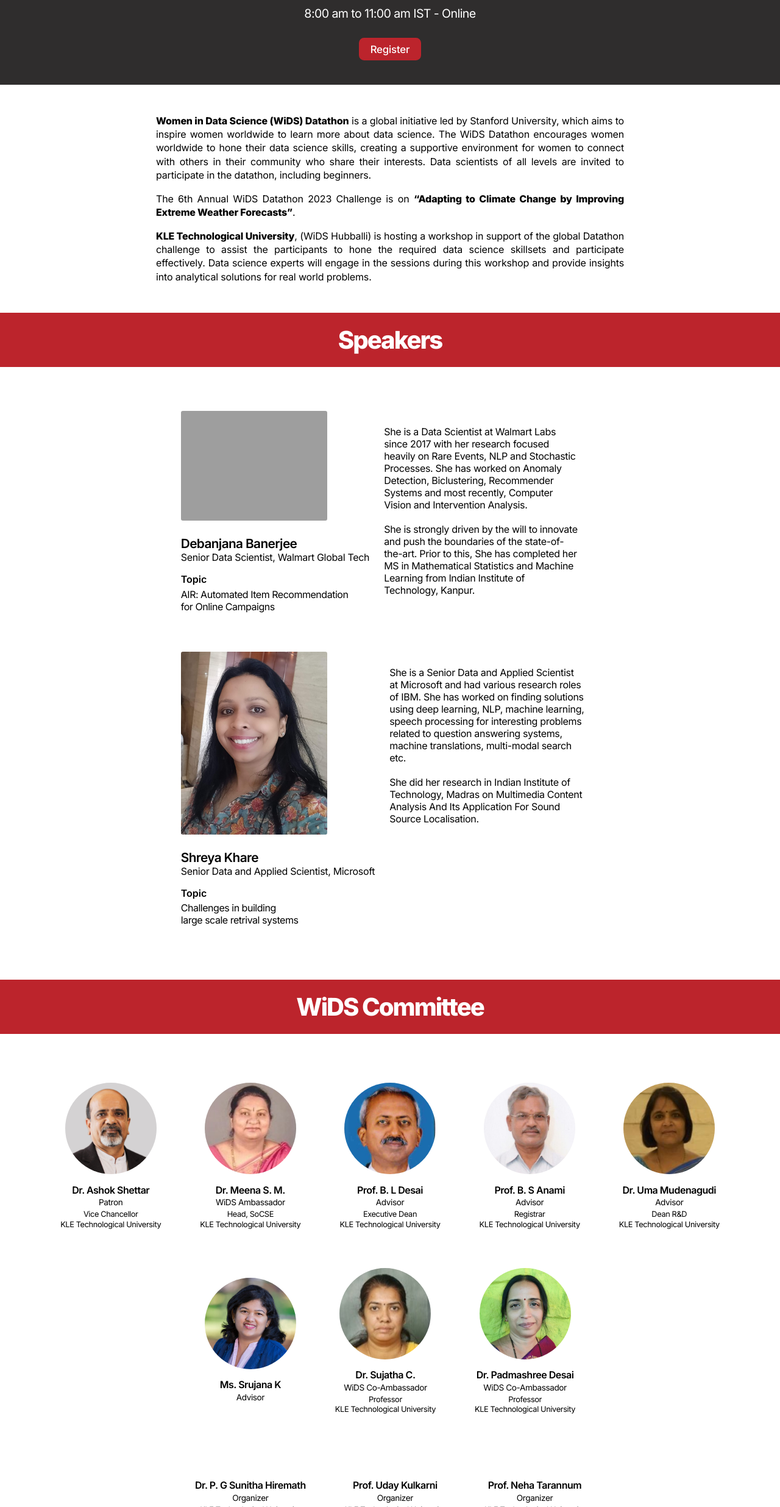
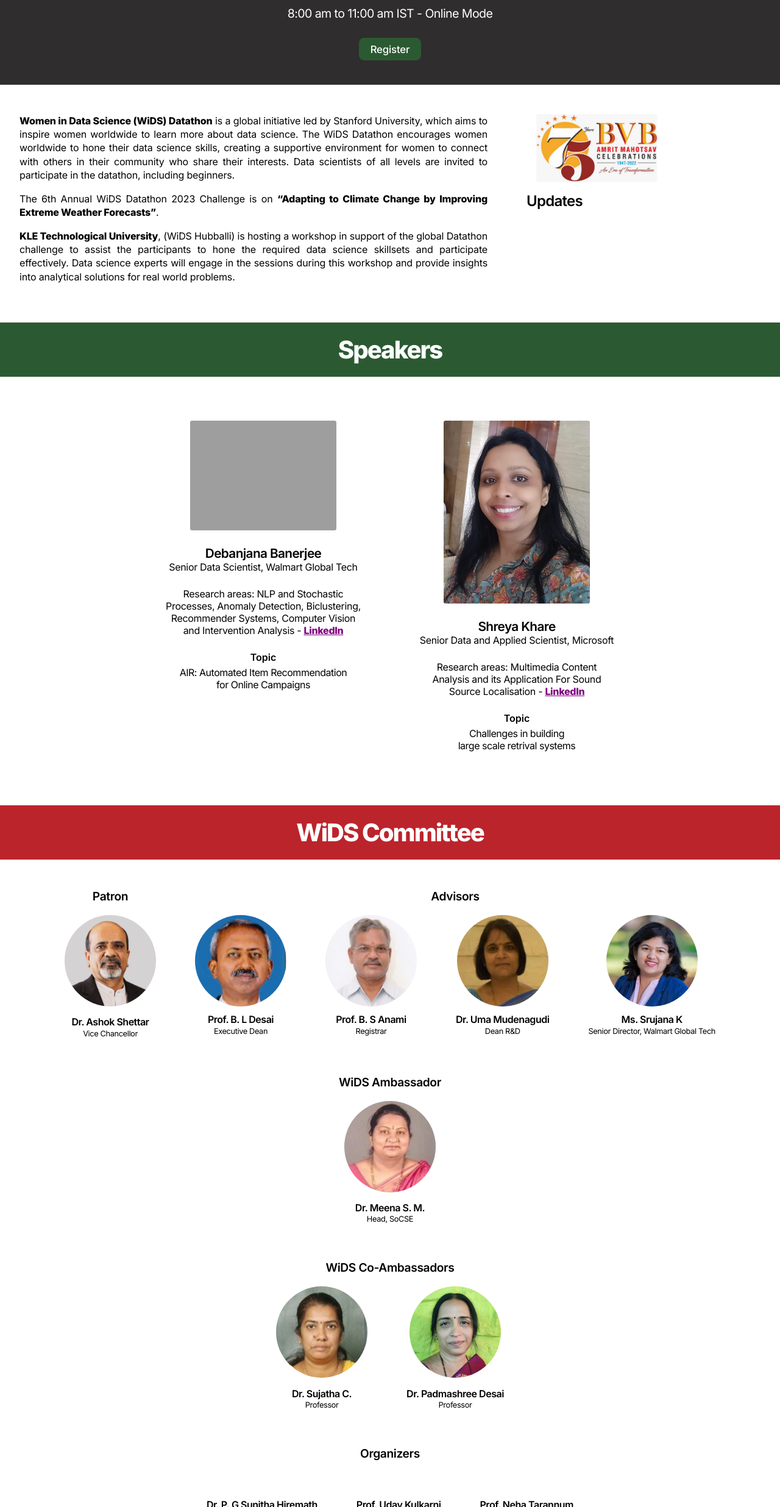
Before and after one commit to prajwalpatilcodes/WiDS, a plain HTML site: page index.html in a window 1280 px wide. Shown: the part 328-2800 px from the top of the page at 61% size. Drawn offline with Linux system fonts and the light colour scheme; grey boxes are pictures that could not be loaded.

Commit message:
Update with changes

```diff
--- a/index.html
+++ b/index.html
@@ -4,7 +4,7 @@
 <head>
     <meta charset="utf-8">
     <meta http-equiv="X-UA-Compatible" content="IE=edge">
-    <title></title>
+    <title>WiDS - Hubli</title>
     <meta name="description" content="">
     <meta name="viewport" content="width=device-width, initial-scale=1">
     <link rel="stylesheet" href="style.css">
@@ -19,19 +19,20 @@
         <div><img src="assets/kletech-logo.png" alt="" id="kletech-logo"></div>
     </header>
     <section class="main">
-        <div class="jumbotron-text">Women in Data Science Datathon</div>
+        <div class="jumbotron-text">Women in Data Science</div>
         <div class="jumbotron-text jumbotron-subtext">
-            <div>Workshop 2023</div>
+            <div>Datathon Workshop 2023</div>
             <div class="date-details">
                 <div class="date">11<sup>th</sup> Feb 2023</div>
-                <div class="date time">8:00 am to 11:00 am IST - Online</div>
+                <div class="date time">8:00 am to 11:00 am IST - Online Mode</div>
             </div>
             <div class="cta-button-area">
-                <a href="#">
+                <a href="https://forms.gle/gFGF3RaJe67QTuaY8">
                     <div class="cta-button">Register</div>
                 </a>
             </div>
         </div>
+        <div class="details-section">
             <div class="details">
                 <p>
                     <b>Women in Data Science (WiDS) Datathon</b> is a global initiative led by
@@ -54,6 +55,16 @@
                     insights into analytical solutions for real world problems.
                 </p>
             </div>
+            <div class="updates-section">
+                <div class="update-image">
+                    <img src="assets/75.jpg" alt="">
+                </div>
+                <div class="update-title">Updates
+                </div>
+                <div class="display-update" id="Link">
+                </div>
+            </div>
+        </div>
         <div class="speakers-section">
             <div class="speakers-title">Speakers</div>
             <div class="speakers-content">
@@ -65,19 +76,17 @@
                         <div class="speakers-name">Debanjana Banerjee</div>
                         <div class="speakers-desc">Senior Data Scientist, Walmart Global Tech</div>
 
+                        <div class="speaker-bio">
+                            Research areas: NLP and Stochastic Processes, Anomaly Detection,
+                            Biclustering,
+                            Recommender Systems, Computer Vision and Intervention Analysis -
+                            <a class="linkedin-link"
+                                href="https://www.linkedin.com/in/debanjana-banerjee/"><b>LinkedIn</b></a>
+                        </div>
                         <div class="topic-title">Topic
                         </div>
                         <div class="speakers-topic">AIR: Automated Item Recommendation<br>for Online Campaigns
                         </div>
-                    </div>
-                    <div class="speaker-bio">
-                        She is a Data Scientist at Walmart Labs since 2017 with her research focused heavily on Rare
-                        Events, NLP and Stochastic Processes. She has worked on Anomaly Detection, Biclustering,
-                        Recommender Systems and most recently, Computer Vision and Intervention Analysis.<br><br> She is
-                        strongly driven by the will to innovate and push the boundaries of the
-                        state-of-the-art.
-                        Prior to this, She has completed her MS in Mathematical Statistics and Machine Learning from
-                        Indian Institute of Technology, Kanpur.
                     </div>
                 </div>
                 <div class="speakers-item">
@@ -88,62 +97,47 @@
                         <div class="speakers-name">Shreya Khare</div>
                         <div class="speakers-desc">Senior Data and Applied Scientist, Microsoft</div>
 
+                        <div class="speaker-bio">
+                            Research areas:
+                            Multimedia Content Analysis and its Application For Sound Source Localisation -
+                            <a class="linkedin-link"
+                                href="https://www.linkedin.com/in/shreya-khare-52b23718/"><b>LinkedIn</b></a>
+                        </div>
                         <div class="topic-title">Topic
                         </div>
                         <div class="speakers-topic">Challenges in building <br>large scale retrival systems
                         </div>
                     </div>
-                    <div class="speaker-bio">
-                        She is a Senior Data and Applied Scientist at Microsoft and had various research roles of IBM.
-                        She has worked on finding solutions using deep learning, NLP, machine learning, speech
-                        processing for interesting problems related to question answering systems, machine translations,
-                        multi-modal search etc. <br><br>She did her research in Indian Institute of Technology, Madras
-                        on
-                        Multimedia Content Analysis And Its Application For Sound Source Localisation.
-                    </div>
                 </div>
             </div>
         </div>
         <div class="organizers-section">
-            <div class="speakers-title">WiDS Committee</div>
+            <div class="committee-title">WiDS Committee</div>
             <div class="organizers-details">
+                <div class="orgs">
                     <div class="organizer">
+                        <div class="group-title patron-title">Patron
+                        </div>
+                        <div>
                             <div class="organizer-image">
                                 <img src="assets/organizers/vc.jpg" alt="">
                             </div>
                             <div class="organizer-name">Dr. Ashok Shettar
                             </div>
-                    <div class="organizer-desc">Patron
-                    </div>
                             <div class="organizer-desn">Vice Chancellor
                             </div>
-                    <div class="organizer-desn">KLE Technological University
                         </div>
                     </div>
-                <div class="organizer">
-                    <div class="organizer-image">
-                        <img src="assets/organizers/msm.jpg" alt="">
-                    </div>
-                    <div class="organizer-name">Dr. Meena S. M.
-                    </div>
-                    <div class="organizer-desc">WiDS Ambassador
-                    </div>
-                    <div class="organizer-desn">Head, SoCSE
-                    </div>
-                    <div class="organizer-desn">KLE Technological University
-                    </div>
-                </div>
+                    <div class="advisors">
+                        <div class="group-title advisors-title">Advisors</div>
+                        <div>
                             <div class="organizer">
                                 <div class="organizer-image">
                                     <img src="assets/organizers/bld.jpg" alt="">
                                 </div>
                                 <div class="organizer-name">Prof. B. L Desai
                                 </div>
-                    <div class="organizer-desc">Advisor
-                    </div>
                                 <div class="organizer-desn">Executive Dean
-                    </div>
-                    <div class="organizer-desn">KLE Technological University
                                 </div>
                             </div>
                             <div class="organizer">
@@ -152,11 +146,7 @@
                                 </div>
                                 <div class="organizer-name">Prof. B. S Anami
                                 </div>
-                    <div class="organizer-desc">Advisor
-                    </div>
                                 <div class="organizer-desn">Registrar
-                    </div>
-                    <div class="organizer-desn">KLE Technological University
                                 </div>
                             </div>
                             <div class="organizer">
@@ -165,11 +155,7 @@
                                 </div>
                                 <div class="organizer-name">Dr. Uma Mudenagudi
                                 </div>
-                    <div class="organizer-desc">Advisor
-                    </div>
                                 <div class="organizer-desn">Dean R&D
-                    </div>
-                    <div class="organizer-desn">KLE Technological University
                                 </div>
                             </div>
                             <div class="organizer">
@@ -178,20 +164,39 @@
                                 </div>
                                 <div class="organizer-name">Ms. Srujana K
                                 </div>
-                    <div class="organizer-desc">Advisor
+                                <div class="organizer-desn">Senior Director, Walmart Global Tech
                                 </div>
                             </div>
+                        </div>
+                    </div>
+                </div>
+                <br>
+                <br>
+                <br>
+                <div class="group-title">WiDS Ambassador</div>
+                <div class="orgs">
+                    <div class="organizer">
+                        <div class="organizer-image">
+                            <img src="assets/organizers/msm.jpg" alt="">
+                        </div>
+                        <div class="organizer-name">Dr. Meena S. M.
+                        </div>
+                        <div class="organizer-desn">Head, SoCSE
+                        </div>
+                    </div>
+                </div>
+                <br>
+                <br>
+                <br>
+                <div class="group-title">WiDS Co-Ambassadors</div>
+                <div class="co-org">
                     <div class="organizer">
                         <div class="organizer-image">
                             <img src="assets/organizers/SC.jpg" alt="">
                         </div>
                         <div class="organizer-name">Dr. Sujatha C.
                         </div>
-                    <div class="organizer-desc">WiDS Co-Ambassador
-                    </div>
                         <div class="organizer-desn">Professor
-                    </div>
-                    <div class="organizer-desn">KLE Technological University
                         </div>
                     </div>
                     <div class="organizer">
@@ -200,51 +205,32 @@
                         </div>
                         <div class="organizer-name">Dr. Padmashree Desai
                         </div>
-                    <div class="organizer-desc">WiDS Co-Ambassador
-                    </div>
                         <div class="organizer-desn">Professor
                         </div>
-                    <div class="organizer-desn">KLE Technological University
                     </div>
                 </div>
+                <br>
+                <br>
+                <br>
+                <div class="group-title">Organizers</div>
                 <div class="og-all">
                     <div class="organizer">
-                        <!-- <div class="organizer-image">
-                        <img src="assets/organizers/empty.png" alt="">
-                    </div> -->
                         <div class="organizer-name">Dr. P. G Sunitha Hiremath
-                        </div>
-                        <div class="organizer-desc">Organizer
-                        </div>
-                        <div class="organizer-desn">KLE Technological University
                         </div>
                     </div>
                     <div class="organizer">
-                        <!-- <div class="organizer-image">
-                        <img src="assets/organizers/empty.png" alt="">
-                    </div> -->
                         <div class="organizer-name">Prof. Uday Kulkarni
-                        </div>
-                        <div class="organizer-desc">Organizer
-                        </div>
-                        <div class="organizer-desn">KLE Technological University
                         </div>
                     </div>
                     <div class="organizer">
-                        <!-- <div class="organizer-image">
-                        <img src="assets/organizers/empty.png" alt="">
-                    </div> -->
                         <div class="organizer-name">Prof. Neha Tarannum
-                        </div>
-                        <div class="organizer-desc">Organizer
-                        </div>
-                        <div class="organizer-desn">KLE Technological University
                         </div>
                     </div>
                 </div>
             </div>
         </div>
     </section>
+    <script src="app.js"></script>
 </body>
 
 </html>
--- a/style.css
+++ b/style.css
@@ -1,6 +1,7 @@
 :root {
     --red: #bc242c;
     --black: #2f2d2d;
+    --green: #2b5a32;
 }
 
 body {
@@ -40,7 +41,7 @@ main {
 }
 
 .jumbotron-text {
-    background-color: var(--red);
+    background-color: var(--green);
     padding: 0.7em 0em 0.2em 0em;
     font-size: 2.5em;
     font-weight: 700;
@@ -71,9 +72,9 @@ main {
     font-size: 0.30em;
     letter-spacing: -0.01em;
     border-radius: 0.5em;
-    background-color: var(--red);
+    background-color: var(--green);
     align-self: center;
-    border: 2px solid var(--red);
+    border: 2px solid var(--green);
 }
 
 .cta-button:hover {
@@ -99,8 +100,8 @@ main {
 
 .details {
     margin-top: 3em;
-    margin-left: 20vw;
-    margin-right: 20vw;
+    max-width: 60vw;
+    margin: 2em;
     margin-bottom: 3em;
     letter-spacing: -0.01em;
     text-align: justify;
@@ -108,6 +109,18 @@ main {
 }
 
 .speakers-title {
+    background-color: var(--green);
+    padding: 0.5em 0em 0.5em 0em;
+    font-size: 2.5em;
+    font-weight: 700;
+    letter-spacing: -0.05em;
+    color: white;
+    text-align: center;
+    align-items: center;
+
+}
+
+.committee-title {
     background-color: var(--red);
     padding: 0.5em 0em 0.5em 0em;
     font-size: 2.5em;
@@ -176,7 +189,8 @@ main {
     flex-direction: column;
     justify-content: center;
     align-items: center;
-    margin: 2em;
+    margin-right: 2em;
+    margin-left: 2em;
 }
 
 .organizer-image img {
@@ -187,10 +201,10 @@ main {
 
 .organizers-details {
     display: flex;
+    flex-direction: column;
     flex-wrap: wrap;
     padding-top: 3em;
     padding-bottom: 4em;
-    flex-direction: row;
     align-content: center;
     justify-content: center;
 }
@@ -233,9 +247,100 @@ main {
     justify-content: center;
 }
 
+
+.co-org {
+    display: flex;
+    justify-content: center;
+}
+
+.orgs {
+    display: flex;
+    justify-content: center;
+}
+
+.group-title {
+    display: flex;
+    font-size: 1.2em;
+    font-weight: 600;
+    letter-spacing: -0.02em;
+    justify-content: center;
+    margin-bottom: 1em;
+}
+
+
+.advisors {
+    display: flex;
+    flex-direction: column;
+}
+
+.advisors div {
+    display: flex;
+}
+
+.speakers-content {
+    flex-direction: row;
+}
+
+.speakers-item {
+    display: flex;
+    align-content: center;
+    text-align: center;
+}
+
+.linkedin-link {
+    color: purple;
+    text-decoration: underline;
+}
+
+.details-section {
+    display: flex;
+}
+
+.updates-section {
+    margin: 2em;
+}
+
+.update-title {
+    margin-left: auto;
+    margin-right: auto;
+    font-size: 1.5em;
+    font-weight: 600;
+    letter-spacing: -0.03em;
+    margin-bottom: 1em;
+}
+
+.update-item {
+    letter-spacing: -0.02em;
+}
+
+.join-button {
+    margin: 1em;
+    font-size: 1em;
+    color: white;
+}
+
+.update-image {
+    display: flex;
+    justify-content: center;
+    padding: 1em;
+    justify-items: center;
+
+}
+
+.update-image img {
+    margin-left: auto;
+    margin-right: auto;
+    width: 200px;
+}
+
+.details-section {
+    width: 98vw;
+}
+
 @media only screen and (max-width: 480px) {
     .details {
         margin: 2em;
+        max-width: fit-content;
     }
 
     .jumbotron-text {
@@ -275,6 +380,11 @@ main {
         margin-bottom: 0.5em;
     }
 
+    .committee-title {
+        font-size: 2em;
+        margin-bottom: 0.5em;
+    }
+
     .speakers-item {
         flex-direction: column;
     }
@@ -302,4 +412,22 @@ main {
     .organizer {
         margin: 0.5em;
     }
+
+    .advisors div {
+        flex-wrap: wrap;
+        flex-direction: column;
+    }
+
+    .orgs {
+        flex-direction: column;
+    }
+
+    .advisors-title {
+        margin-top: 2em;
+        text-align: center;
+    }
+
+    .details-section {
+        flex-direction: column;
+    }
 }
```
Also changed, not shown: app.js (added, +12 -0 lines), assets/75.jpg (added). Lines whose indentation alone changed are shown as unchanged.
